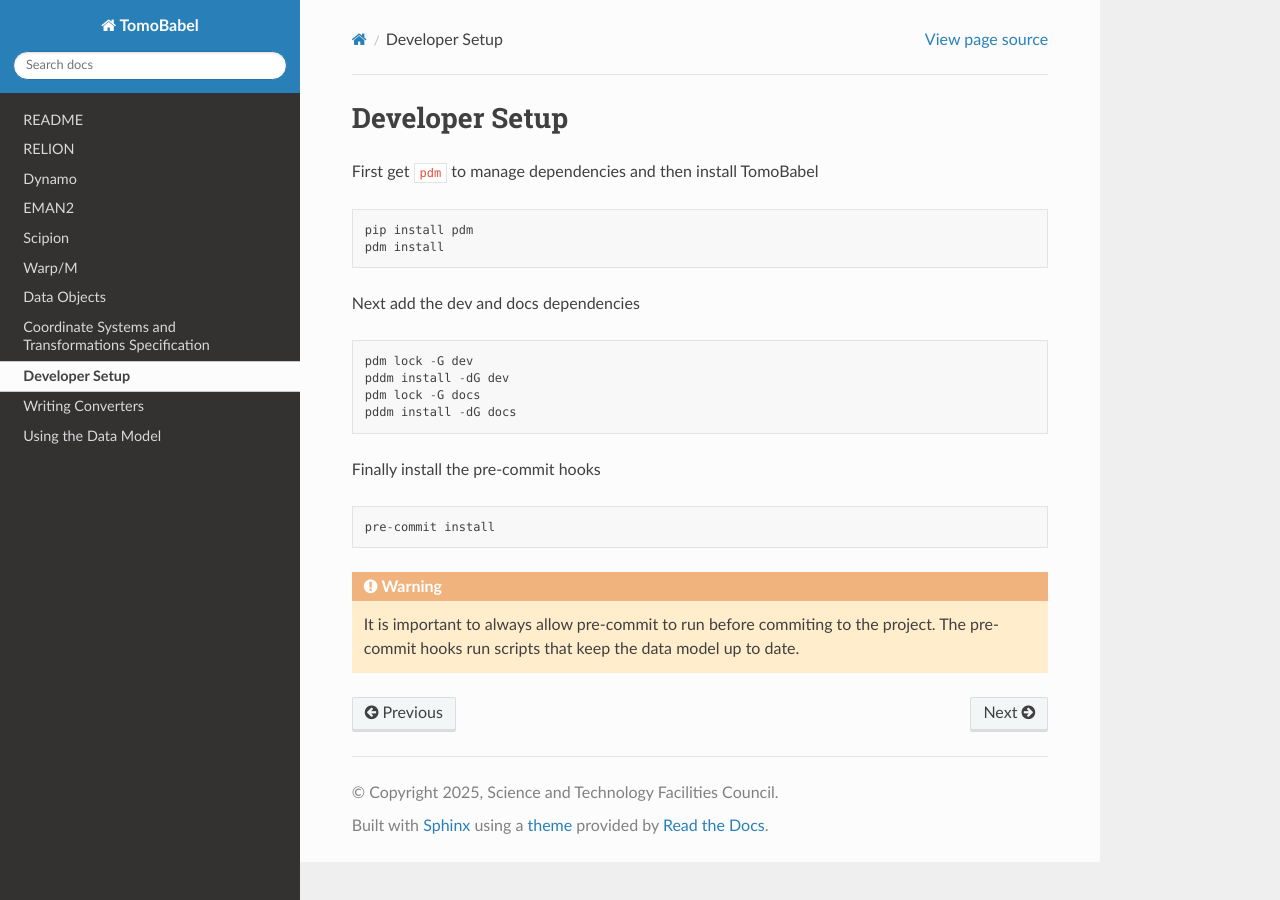
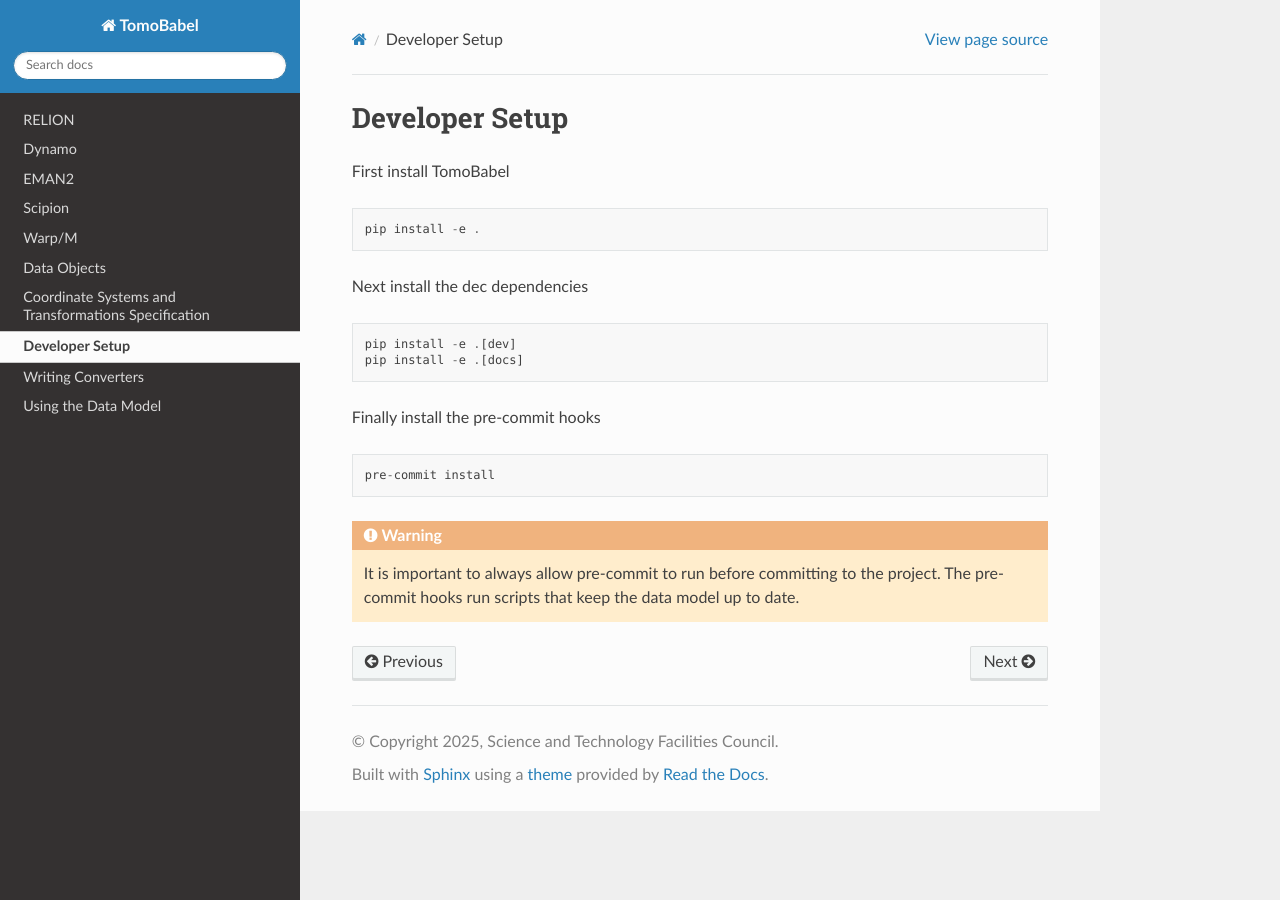
Before and after one commit to TomoBabel/TomoBabel, a Sphinx documentation site: the page built from docs/source/dev/setup.rst, in a window 1280 px wide. Built offline with Sphinx 7.4.7 and the Read the Docs theme 3.1.0, drawn with Linux system fonts in a browser that asks for light colours.

Commit message:
Update readme

```diff
--- a/docs/source/dev/setup.rst
+++ b/docs/source/dev/setup.rst
@@ -1,21 +1,18 @@
 Developer Setup
 ---------------
 
-First get ``pdm`` to manage dependencies and then install TomoBabel
+First install TomoBabel
 
 .. code-block::
 
- pip install pdm
- pdm install
+ pip install -e .
 
-Next add the dev and docs dependencies
+Next install the dec dependencies
 
 .. code-block::
 
- pdm lock -G dev
- pddm install -dG dev
- pdm lock -G docs
- pddm install -dG docs
+ pip install -e .[dev]
+ pip install -e .[docs]
 
 Finally install the pre-commit hooks
 
@@ -25,5 +22,5 @@ Finally install the pre-commit hooks
 
 .. warning::
 
- It is important to always allow pre-commit to run before commiting to the project.
+ It is important to always allow pre-commit to run before committing to the project.
  The pre-commit hooks run scripts that keep the data model up to date.
--- a/pyproject.toml
+++ b/pyproject.toml
@@ -35,7 +35,8 @@ dependencies = [
     "gemmi==0.6.5",  # temporary downgrade to stop mypy errors
     "mrcfile",
     "numpy>=1.20.0",
-
+    "pydantic>=2",
+    "linkml>=1.8.6"
 ]
 
 optional-dependencies.dev = [
```
Also changed, not shown: README.md (deleted, +0 -1 lines), README.rst (added, +24 -0 lines).
